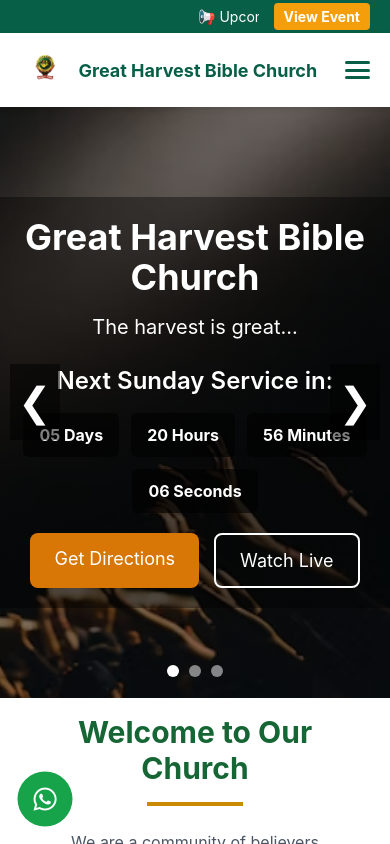
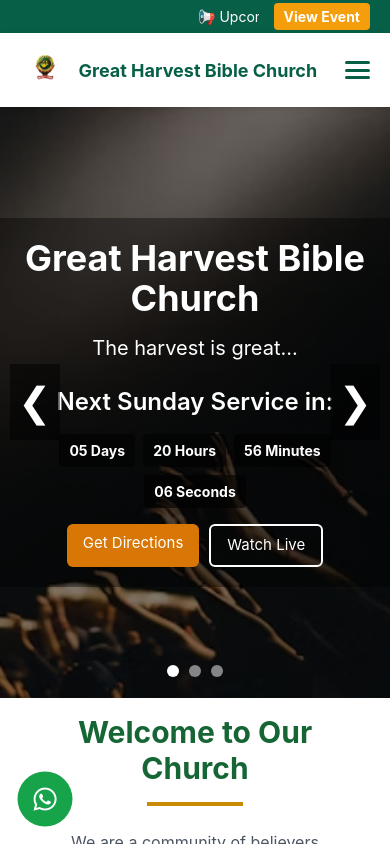
Before and after one commit to Isonguyo/Great-Harvest-Bible-Church, a React (Vite) app: page / in a window 390 px wide. Built offline with nearby package versions, Linux system fonts and the light colour scheme.

Commit message:
Update HeroSection.css
media queries

```diff
--- a/src/pages/HeroSection.css
+++ b/src/pages/HeroSection.css
@@ -133,3 +133,23 @@
 .dot.active {
   opacity: 1;
 }
+@media (max-width: 600px) {
+  .hero-btn {
+    padding: 8px 16px;
+    font-size: 15px;
+    border-radius: 6px;
+  }
+  .hero-buttons {
+    gap: 10px;
+    margin-top: 16px;
+  }
+  .countdown-boxes {
+    gap: 8px;
+    margin-bottom: 10px;
+  }
+  .countdown-box {
+    padding: 6px 10px;
+    font-size: 14px;
+    border-radius: 4px;
+  }
+}
```
